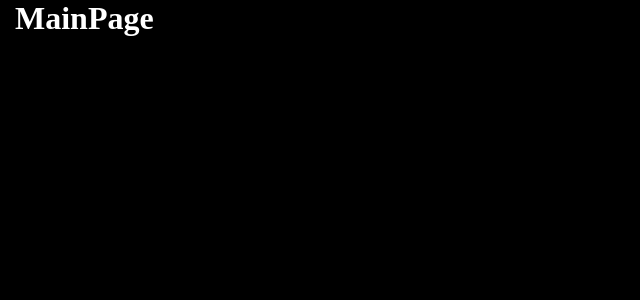
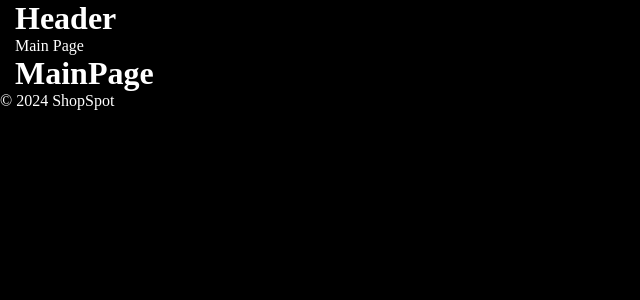
Before and after one commit to massaracsh7/shopspot, a React (Vite) app: page / in a window 1280 px wide. Shown: the top 300 px of the page, without its empty margins (0-640 px from the left). Built offline with nearby package versions, Linux system fonts and the light colour scheme.

Commit message:
feat: add header, footer

```diff
--- /dev/null
+++ b/src/components/Footer/Footer.tsx
@@ -0,0 +1,13 @@
+const Footer: React.FC = () => {
+  return (
+    <footer>
+      <div>
+        <p>
+          &copy; {new Date().getFullYear()} ShopSpot
+        </p>
+      </div>
+    </footer>
+  );
+};
+
+export default Footer;
--- /dev/null
+++ b/src/components/Footer/index.ts
@@ -0,0 +1 @@
+export { default } from './Footer';
--- /dev/null
+++ b/src/components/Header/Header.tsx
@@ -0,0 +1,23 @@
+import { Link } from 'react-router-dom';
+
+
+const Header: React.FC = () => {
+  return (
+    <header>
+      <div className="container" >
+        <h1> Header </h1>
+        < nav >
+          <ul>
+            <li>
+              <Link to={`/`} aria-label="Main Page">
+                Main Page
+              </Link>
+            </li>
+          </ul>
+        </nav>
+      </div >
+    </header >
+  );
+};
+
+export default Header;
--- /dev/null
+++ b/src/components/Header/index.ts
@@ -0,0 +1 @@
+export { default } from './Header';
--- a/src/components/Layout/Layout.tsx
+++ b/src/components/Layout/Layout.tsx
@@ -1,12 +1,16 @@
 import { Outlet } from 'react-router-dom';
+import Header from '../Header';
+import Footer from '../Footer';
 
 
 const Layout: React.FC = () => {
   return (
     <div>
+      <Header/>
       <main>
         <Outlet />
       </main>
+      <Footer/>
     </div>
   );
 };
```
